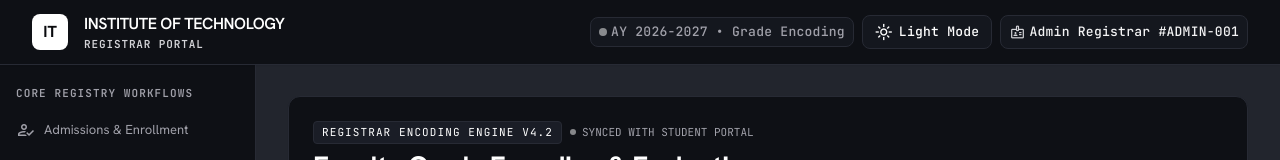
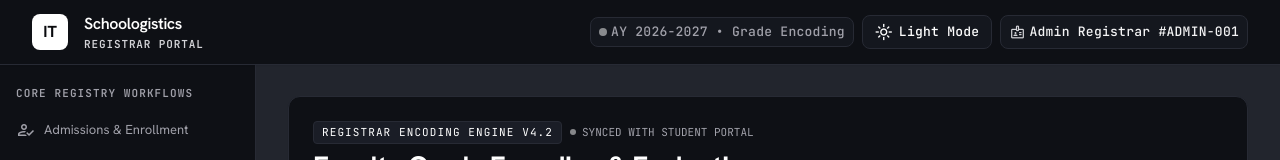
Before and after one commit to MJ-oo7/School-System, a plain HTML site: page frontend/registrar-portal/grades.html in a window 1280 px wide. Shown: the top 160 px of the page. Drawn offline with nearby package versions, Linux system fonts and the light colour scheme; no server answers.

Commit message:
Update institute name to 'Schoologistics'

```diff
--- a/frontend/registrar-portal/grades.html
+++ b/frontend/registrar-portal/grades.html
@@ -25,7 +25,7 @@
                     IT
                 </div>
                 <div class="flex flex-col">
-                    <span class="font-headline-sm text-headline-sm text-primary tracking-tight">INSTITUTE OF TECHNOLOGY</span>
+                    <span class="font-headline-sm text-headline-sm text-primary tracking-tight">Schoologistics</span>
                     <span class="font-label-caps text-label-caps text-secondary uppercase">Registrar Portal</span>
                 </div>
             </div>
```
